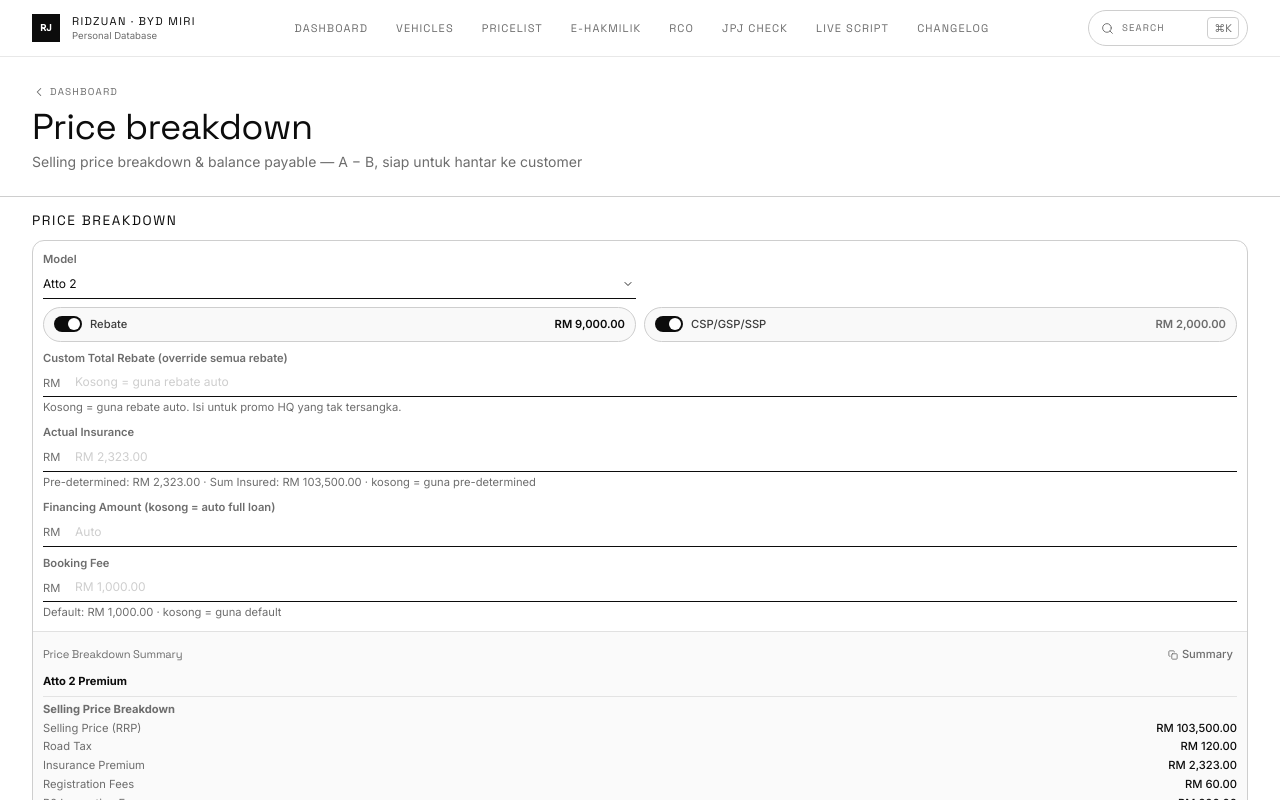
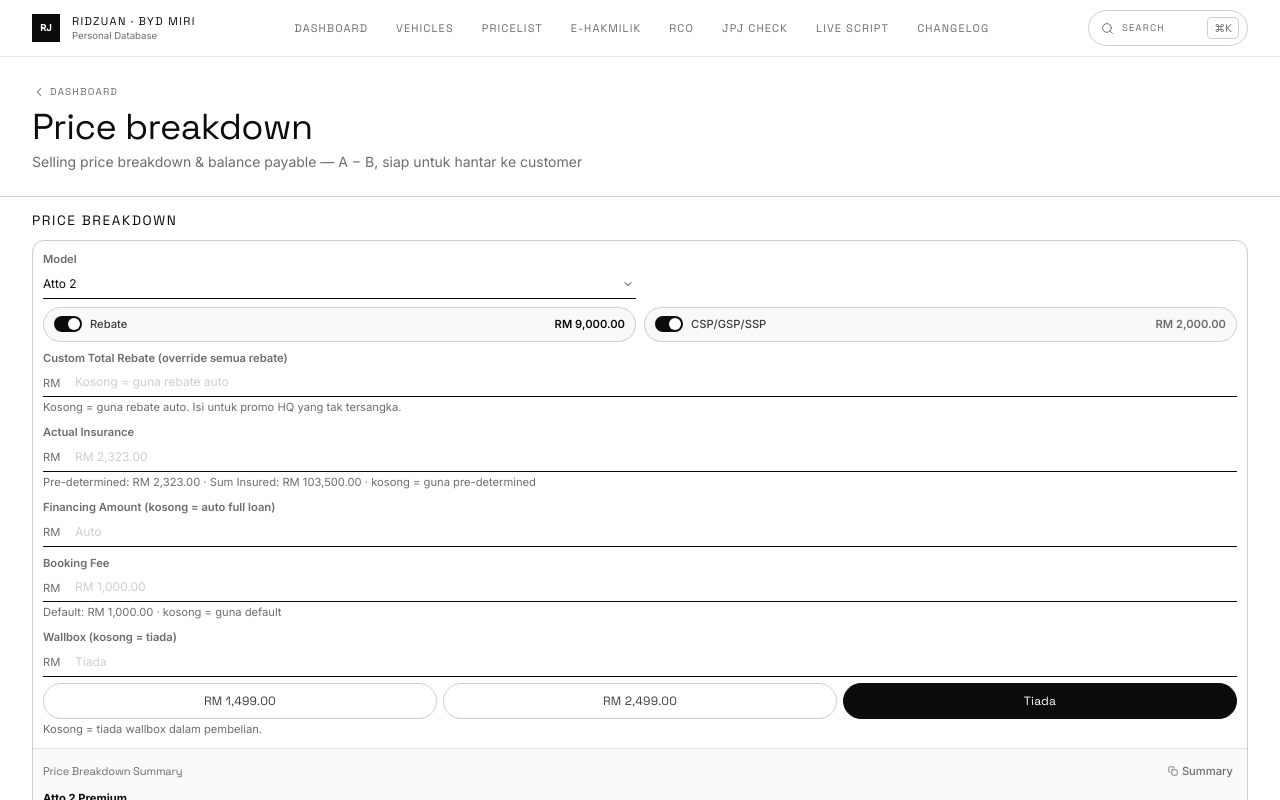
Before and after one commit to rznjhr-dot/bydmiri-data, a Next.js app: page /top-up in a window 1280 px wide. Shown: the top 800 px of the page. Built offline with nearby package versions, Linux system fonts and the light colour scheme.

Commit message:
V4.13: Wallbox option on Price Breakdown

```diff
--- a/src/components/TopUpCalculator.tsx
+++ b/src/components/TopUpCalculator.tsx
@@ -38,6 +38,7 @@
   const [actualInsurance, setActualInsurance] = useState("");
   const [approvedLoan, setApprovedLoan] = useState("");
   const [bookingFeeInput, setBookingFeeInput] = useState("");
+  const [wallboxInput, setWallboxInput] = useState("");
   const [customRebateInput, setCustomRebateInput] = useState("");
   const [copied, setCopied] = useState(false);
 
@@ -46,6 +47,7 @@
 
   const estInsurance = currentVariant.otr - currentVariant.otrWithoutInsurance;
   const bookingFee = parseNum(bookingFeeInput) ?? (currentVariant.bookingFee ?? 1000);
+  const wallbox = parseNum(wallboxInput) ?? 0;
 
   const rebate = useMemo(() => {
     if (!includeRebate) return 0;
@@ -75,7 +77,7 @@
   const b2InspectionFee = currentVariant.b2InspectionFee ?? 200;
   const evPlateFee = currentVariant.evPlateFee ?? 150;
   const subtotalA =
-    sellingPrice + roadTax + insurancePremium + registrationFee + b2InspectionFee + evPlateFee;
+    sellingPrice + roadTax + insurancePremium + registrationFee + b2InspectionFee + evPlateFee + wallbox;
 
   // Deductions (B) — full loan assumed; bank-approved amount if entered
   const rebateTotal = hasCustomRebate ? Math.max(0, customRebate) : rebate + cspAmount;
@@ -101,6 +103,7 @@
       "Registration Fees: " + formatCurrency(registrationFee),
       "B2 Inspection Fees: " + formatCurrency(b2InspectionFee),
       "EV Plate Fees: " + formatCurrency(evPlateFee),
+      ...(wallbox > 0 ? ["Wallbox: " + formatCurrency(wallbox)] : []),
       "Subtotal Price (A): " + formatCurrency(subtotalA),
       "",
       "DEDUCTIONS",
@@ -139,7 +142,7 @@
       setCopied(true);
     }
     setTimeout(() => setCopied(false), 2000);
-  }, [currentVehicle, currentVariant, sellingPrice, roadTax, insurancePremium, registrationFee, b2InspectionFee, evPlateFee, subtotalA, financing, approved, rebateTotal, bookingFee, subtotalB, balance]);
+  }, [currentVehicle, currentVariant, sellingPrice, roadTax, insurancePremium, registrationFee, b2InspectionFee, evPlateFee, wallbox, subtotalA, financing, approved, rebateTotal, bookingFee, subtotalB, balance]);
 
   const onModelChange = (model: string) => {
     setSelectedModel(model);
@@ -147,6 +150,7 @@
     setActualInsurance("");
     setApprovedLoan("");
     setBookingFeeInput("");
+    setWallboxInput("");
     setCustomRebateInput("");
   };
 
@@ -155,6 +159,7 @@
     setActualInsurance("");
     setApprovedLoan("");
     setBookingFeeInput("");
+    setWallboxInput("");
     setCustomRebateInput("");
   };
 
@@ -308,6 +313,48 @@
                 Default: {formatCurrency(currentVariant.bookingFee ?? 1000)} · kosong = guna default
               </p>
             </div>
+
+            {/* Wallbox */}
+            <div>
+              <label className="block text-[0.7rem] font-semibold text-[var(--color-text-tertiary)] mb-0.5">
+                Wallbox (kosong = tiada)
+              </label>
+              <div className="input-group mb-1.5">
+                <span className="input-prefix !text-[0.7rem]">RM</span>
+                <input
+                  type="text"
+                  inputMode="decimal"
+                  placeholder="Tiada"
+                  value={wallboxInput}
+                  onChange={(e) => setWallboxInput(e.target.value.replace(/[^0-9.,]/g, ""))}
+                  className="input !text-xs !py-1.5"
+                />
+              </div>
+              <div className="flex gap-1.5">
+                {[1499, 2499].map((amount) => (
+                  <button
+                    key={amount}
+                    type="button"
+                    onClick={() => setWallboxInput(String(amount))}
+                    className={`pill !text-xs !py-1.5 flex-1 ${wallbox === amount ? "pill-active" : ""}`}
+                  >
+                    {formatCurrency(amount)}
+                  </button>
+                ))}
+                <button
+                  type="button"
+                  onClick={() => setWallboxInput("")}
+                  className={`pill !text-xs !py-1.5 flex-1 ${wallbox <= 0 ? "pill-active" : ""}`}
+                >
+                  Tiada
+                </button>
+              </div>
+              <p className="text-[0.7rem] text-[var(--color-text-tertiary)] mt-0.5">
+                {wallbox > 0
+                  ? "Wallbox ditambah ke harga jualan (Subtotal A)."
+                  : "Kosong = tiada wallbox dalam pembelian."}
+              </p>
+            </div>
           </div>
 
           {/* Results */}
@@ -368,6 +415,12 @@
                 <span className="text-[var(--color-text-tertiary)]">EV Plate Fees</span>
                 <span className="font-medium">{formatCurrency(evPlateFee)}</span>
               </div>
+              {wallbox > 0 && (
+                <div className="flex justify-between col-span-2">
+                  <span className="text-[var(--color-text-tertiary)]">Wallbox</span>
+                  <span className="font-medium">{formatCurrency(wallbox)}</span>
+                </div>
+              )}
               <div className="flex justify-between col-span-2 border-t border-[var(--color-border-primary)]/50 pt-0.5">
                 <span className="text-[var(--color-text-primary)] font-semibold">Subtotal Price (A)</span>
                 <span className="font-bold">{formatCurrency(subtotalA)}</span>
--- a/src/data/changelog.json
+++ b/src/data/changelog.json
@@ -1,4 +1,11 @@
 [
+  {
+    "version": "V4.13",
+    "date": "2026-10-29",
+    "changes": [
+      "Price Breakdown (/top-up) — new Wallbox column with RM1,499 / RM2,499 presets; empty means no wallbox. When set, the amount is added to the Selling Price Breakdown (Subtotal A) and shown in the summary and copied text"
+    ]
+  },
   {
     "version": "V4.12",
     "date": "2026-10-29",
```
